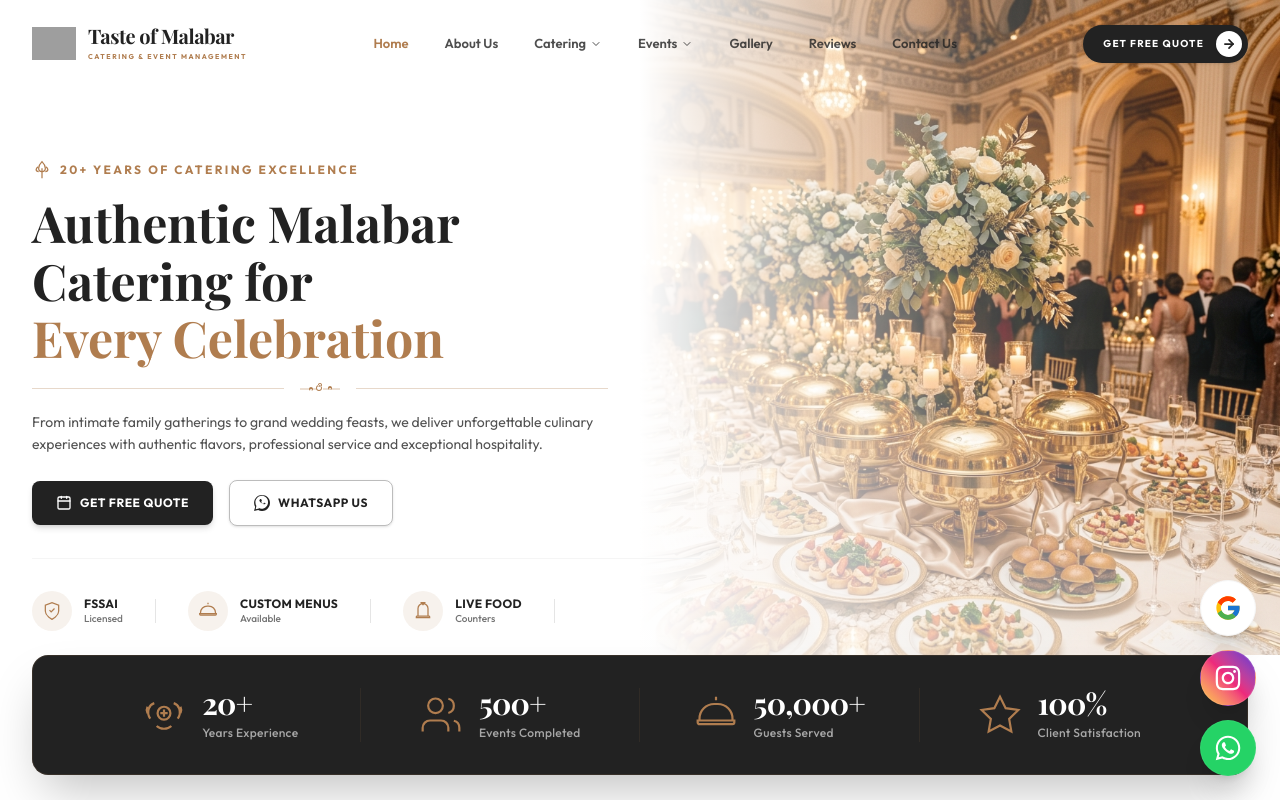
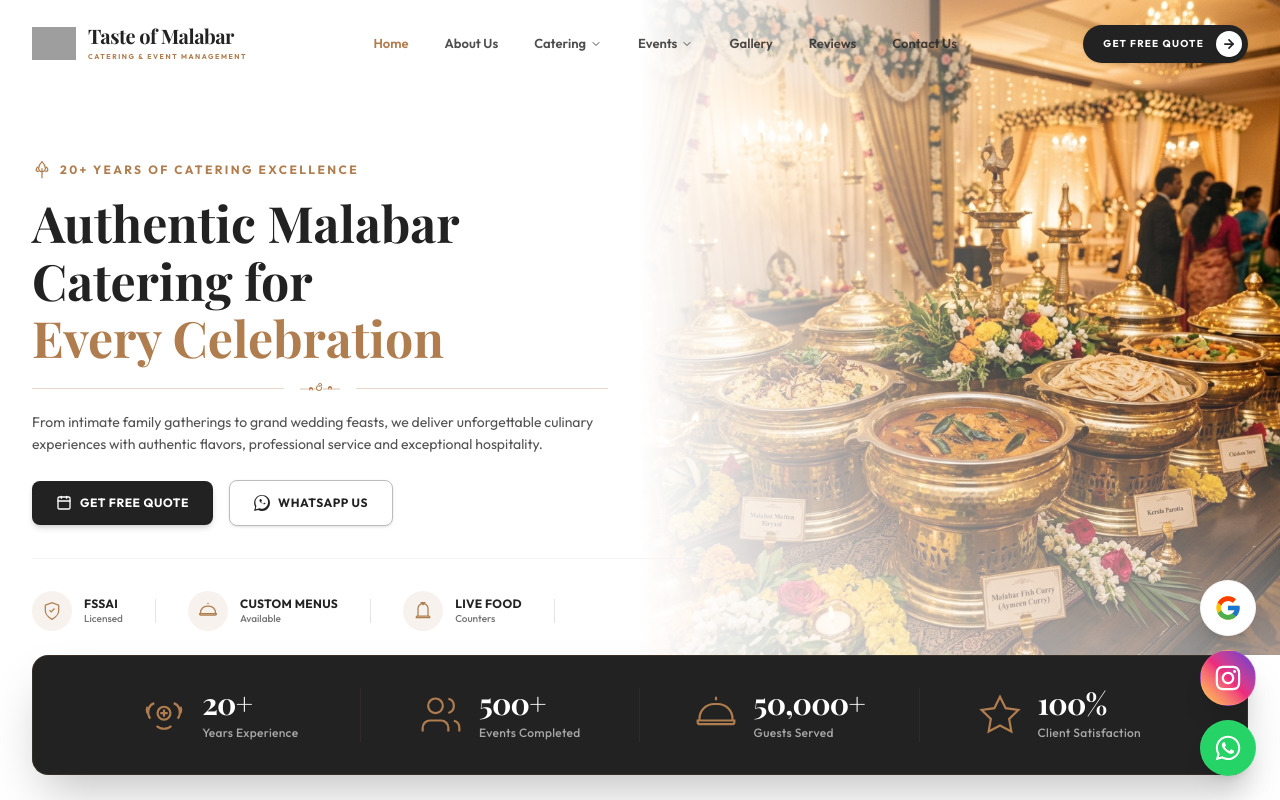
Before and after one commit to NYLEXWEB/Taste-Of-Malabar, a Next.js app: page / in a window 1280 px wide. Shown: the top 800 px of the page. Built offline with nearby package versions, Linux system fonts and the light colour scheme; grey boxes are pictures that could not be loaded; a web font is replaced by a local one.

Commit message:
feat: add Hero component with dynamic image slideshow and CTA buttons

```diff
--- a/src/components/Hero.tsx
+++ b/src/components/Hero.tsx
@@ -1,10 +1,35 @@
 "use client";
 
+import { useState, useEffect } from "react";
 import Image from "next/image";
-import { Calendar, Phone } from "lucide-react";
-import { motion } from "framer-motion";
+import { Calendar } from "lucide-react";
+import { motion, AnimatePresence } from "framer-motion";
+
+const heroImages = [
+  {
+    src: "/hero_catering.png",
+    alt: "Taste of Malabar Premium Catering Buffet Setup"
+  },
+  {
+    src: "/hero_buffet.png",
+    alt: "Luxury Wedding Buffet Dining Table Setup"
+  },
+  {
+    src: "/hero_live_feast.png",
+    alt: "Premium Live Cooking Station & Claypot Grills"
+  }
+];
 
 export default function Hero() {
+  const [currentIndex, setCurrentIndex] = useState(0);
+
+  useEffect(() => {
+    const timer = setInterval(() => {
+      setCurrentIndex((prevIndex) => (prevIndex + 1) % heroImages.length);
+    }, 5500); // switch every 5.5 seconds
+    return () => clearInterval(timer);
+  }, []);
+
   const scrollToSection = (e: React.MouseEvent<HTMLAnchorElement>, href: string) => {
     e.preventDefault();
     const element = document.querySelector(href);
@@ -24,22 +49,51 @@
 
   return (
     <section id="home" className="relative min-h-[85vh] lg:min-h-[88vh] flex flex-col justify-between bg-cream pt-24 pb-4 sm:pt-28 lg:pt-28 lg:pb-4 overflow-hidden">
-      {/* Background image on the right */}
+
+      {/* Dynamic Background Slideshow on the right */}
       <div className="absolute right-0 top-0 bottom-0 w-full lg:w-[50%] h-full pointer-events-none z-0">
         <div className="relative w-full h-full">
-          <Image
-            src="/hero_catering.png"
-            alt="Taste of Malabar Premium Catering Buffet Setup"
-            fill
-            priority
-            className="object-cover object-left lg:object-center opacity-65 lg:opacity-100"
-          />
+          <AnimatePresence initial={false}>
+            <motion.div
+              key={currentIndex}
+              initial={{ opacity: 0 }}
+              animate={{ opacity: 1 }}
+              exit={{ opacity: 0 }}
+              transition={{ duration: 1.2, ease: "easeInOut" }}
+              className="absolute inset-0 w-full h-full"
+            >
+              <Image
+                src={heroImages[currentIndex].src}
+                alt={heroImages[currentIndex].alt}
+                fill
+                priority
+                className="object-cover object-left lg:object-center opacity-65 lg:opacity-100"
+              />
+            </motion.div>
+          </AnimatePresence>
+
           {/* Elegant horizontal gradient fade from deep cream to transparent (left-to-right) */}
           <div className="absolute inset-0 bg-gradient-to-r from-cream via-cream/30 to-transparent z-10 hidden lg:block" />
           {/* Smooth overlay for smaller screens: gradient lets image show at top, fades to clean cream readability background */}
           <div className="absolute inset-0 bg-gradient-to-b from-cream/5 via-cream/50 to-cream lg:hidden z-10" />
           {/* Vertical gradient overlay to blend image bottom into cream background on all screen sizes */}
           <div className="absolute inset-0 bg-gradient-to-b from-transparent via-transparent to-cream/70 z-10" />
+
+          {/* Slide dots indicators */}
+          <div className="absolute bottom-6 right-6 z-20 flex gap-2 pointer-events-auto">
+            {heroImages.map((_, idx) => (
+              <button
+                key={idx}
+                onClick={() => setCurrentIndex(idx)}
+                className={`w-2 h-2 rounded-full transition-all duration-300 cursor-pointer ${
+                  currentIndex === idx
+                    ? "bg-gold w-5"
+                    : "bg-charcoal/30 hover:bg-charcoal/50 lg:bg-white/40 lg:hover:bg-white/60"
+                }`}
+                aria-label={`Go to slide ${idx + 1}`}
+              />
+            ))}
+          </div>
         </div>
       </div>
 
```
Also changed, not shown: public/hero_buffet.png (added), public/hero_live_feast.png (added).
